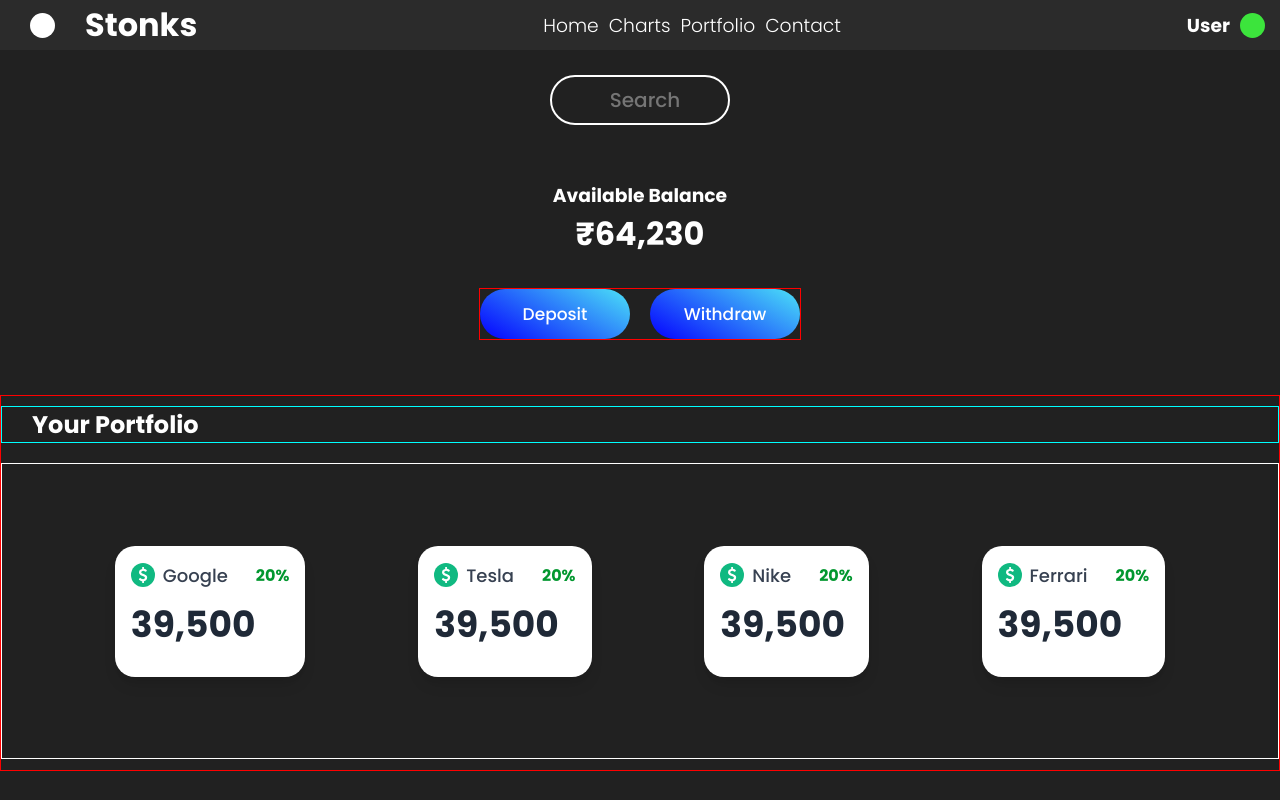
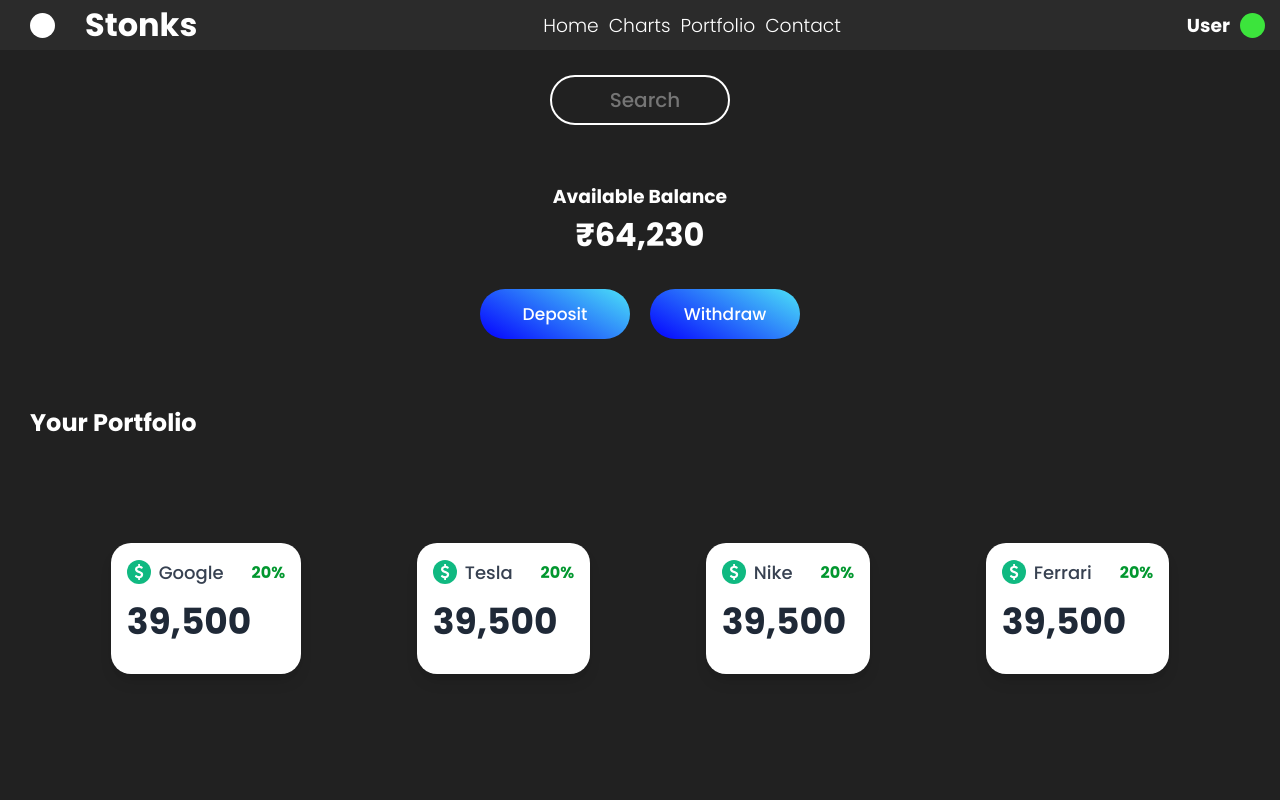
Before and after one commit to shimmer02/Stonks, a plain HTML site: page index.html in a window 1280 px wide. Drawn offline with Linux system fonts and the light colour scheme.

Commit message:
updates css

```diff
--- a/style.css
+++ b/style.css
@@ -129,7 +129,7 @@ html, body {
 .funds{
     margin-top: 30px;
     display: flex;
-    border: 1px solid red;
+    /* border: 1px solid red; */
     gap: 20px;
     margin-bottom: 30px;
 }
@@ -174,11 +174,11 @@ html, body {
 .portfolio{
     height: 47vh;
     width: 100%;
-    border: 1px solid red;
+    /* border: 1px solid red; */
 }
 
 .header{
-    border: 1px solid cyan;
+    /* border: 1px solid cyan; */
     margin-top: 10px;
 }
 .header h2{
@@ -189,11 +189,12 @@ html, body {
 .card-box{
     width: 100%;
     height: 37vh;
-    border: 1px solid white;
+    /* border: 1px solid white; */
     margin-top: 20px;
     display: flex;
     align-items: center;
     justify-content: space-evenly;
+    gap: 5px;
 }
 
 .card {
```
